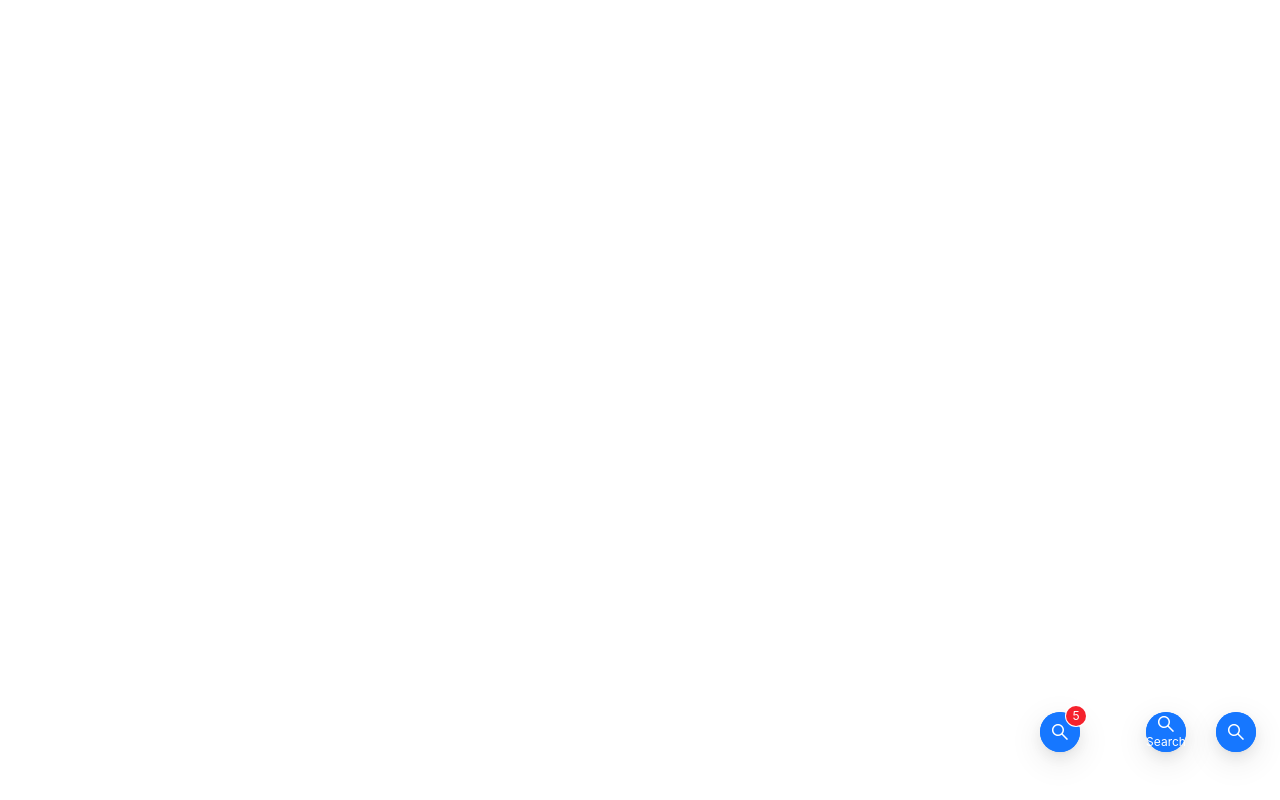
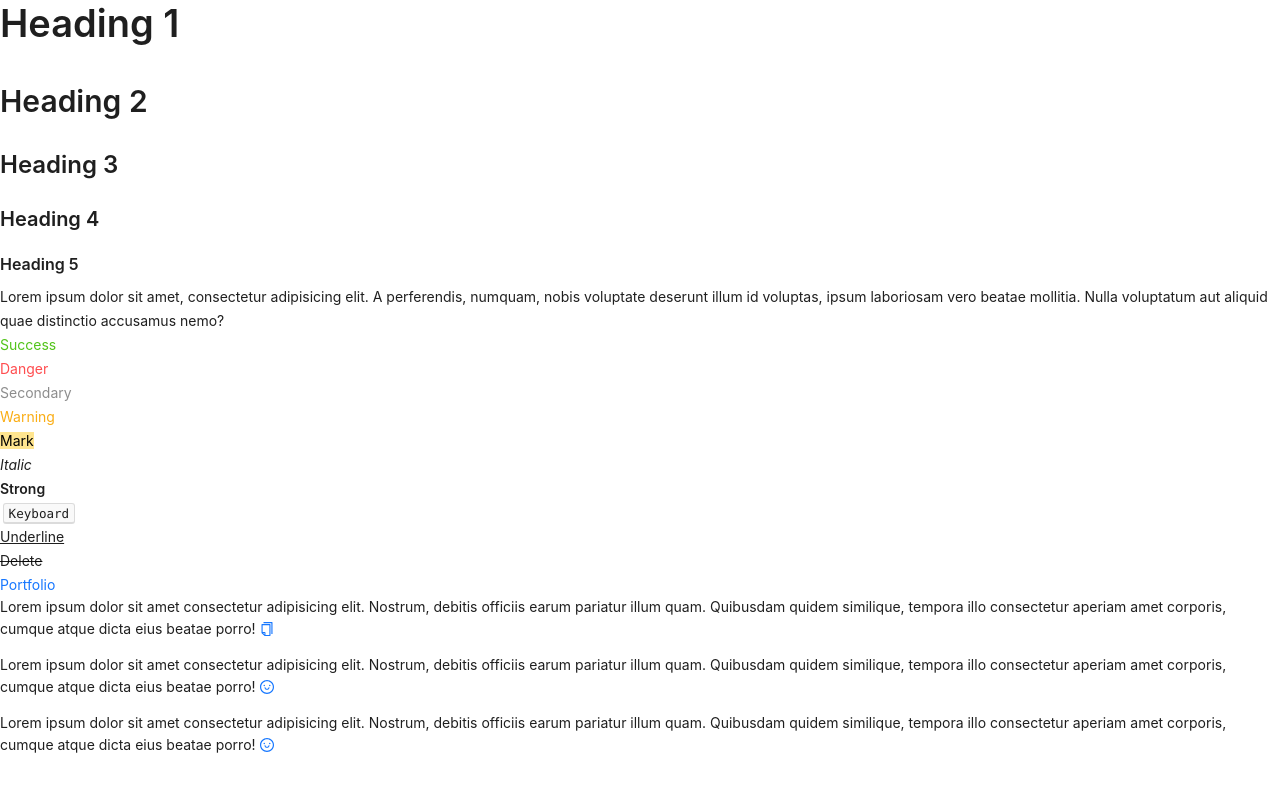
Before and after one commit to Emam-Bokhari/Ant-Design, a React (Vite) app: page / in a window 1280 px wide. Shown: the top 800 px of the page. Built offline with nearby package versions, Linux system fonts and the light colour scheme.

Commit message:
feat(Typography): add various typography component with various styles, copyable text and tooltips

```diff
--- a/src/App.jsx
+++ b/src/App.jsx
@@ -1,10 +1,10 @@
 import { Fragment } from "react";
-import FloatButtonComponent from "./components/Mission/General/FloatButton/Practice/FloatButtonComponent";
+import TypographyComponent from "./components/Mission/General/Typography/Practice/TypographyComponent";
 
 export default function App() {
   return (
     <Fragment>
-      <FloatButtonComponent />
+      <TypographyComponent />
     </Fragment>
   );
 }
--- /dev/null
+++ b/src/components/Mission/General/Typography/Practice/TypographyComponent.jsx
@@ -0,0 +1,82 @@
+import Title from "antd/es/typography/Title";
+import { Fragment } from "react";
+import { Typography } from "antd";
+import Link from "antd/es/typography/Link";
+import Paragraph from "antd/es/typography/Paragraph";
+import { SmileFilled, SmileOutlined } from "@ant-design/icons";
+const { Text } = Typography;
+export default function TypographyComponent() {
+  return (
+    <Fragment>
+      {/* heading  */}
+      <Title level={1}>Heading 1</Title>
+      <Title level={2}>Heading 2</Title>
+      <Title level={3}>Heading 3</Title>
+      <Title level={4}>Heading 4</Title>
+      <Title level={5}>Heading 5</Title>
+      {/* text */}
+      <Text>
+        Lorem ipsum dolor sit amet, consectetur adipisicing elit. A perferendis,
+        numquam, nobis voluptate deserunt illum id voluptas, ipsum laboriosam
+        vero beatae mollitia. Nulla voluptatum aut aliquid quae distinctio
+        accusamus nemo?
+      </Text>
+      <br />
+      <Text type="success">Success</Text>
+      <br />
+      <Text type="danger">Danger</Text>
+      <br />
+      <Text type="secondary">Secondary</Text>
+      <br />
+      <Text type="warning">Warning</Text>
+      <br />
+      <Text mark>Mark</Text>
+      <br />
+      <Text italic>Italic</Text>
+      <br />
+      <Text strong>Strong</Text>
+      <br />
+      <Text keyboard>Keyboard</Text>
+      <br />
+      <Text underline>Underline</Text>
+      <br />
+      <Text delete>Delete</Text>
+      <br />
+      <Link href="https:moshfiqur-rahman.vercel.app">Portfolio</Link>
+      {/* copyable text */}
+      <Paragraph copyable>
+        Lorem ipsum dolor sit amet consectetur adipisicing elit. Nostrum,
+        debitis officiis earum pariatur illum quam. Quibusdam quidem similique,
+        tempora illo consectetur aperiam amet corporis, cumque atque dicta eius
+        beatae porro!
+      </Paragraph>
+      <Paragraph
+        copyable={{
+          icon: [
+            <SmileOutlined key="copy-icon" />,
+            <SmileFilled key="copyed-icon" />,
+          ],
+        }}
+      >
+        Lorem ipsum dolor sit amet consectetur adipisicing elit. Nostrum,
+        debitis officiis earum pariatur illum quam. Quibusdam quidem similique,
+        tempora illo consectetur aperiam amet corporis, cumque atque dicta eius
+        beatae porro!
+      </Paragraph>
+      <Paragraph
+        copyable={{
+          icon: [
+            <SmileOutlined key="copy-icon" />,
+            <SmileFilled key="copyed-icon" />,
+          ],
+          tooltips: ["Click to copy", "Copyed"],
+        }}
+      >
+        Lorem ipsum dolor sit amet consectetur adipisicing elit. Nostrum,
+        debitis officiis earum pariatur illum quam. Quibusdam quidem similique,
+        tempora illo consectetur aperiam amet corporis, cumque atque dicta eius
+        beatae porro!
+      </Paragraph>
+    </Fragment>
+  );
+}
```
